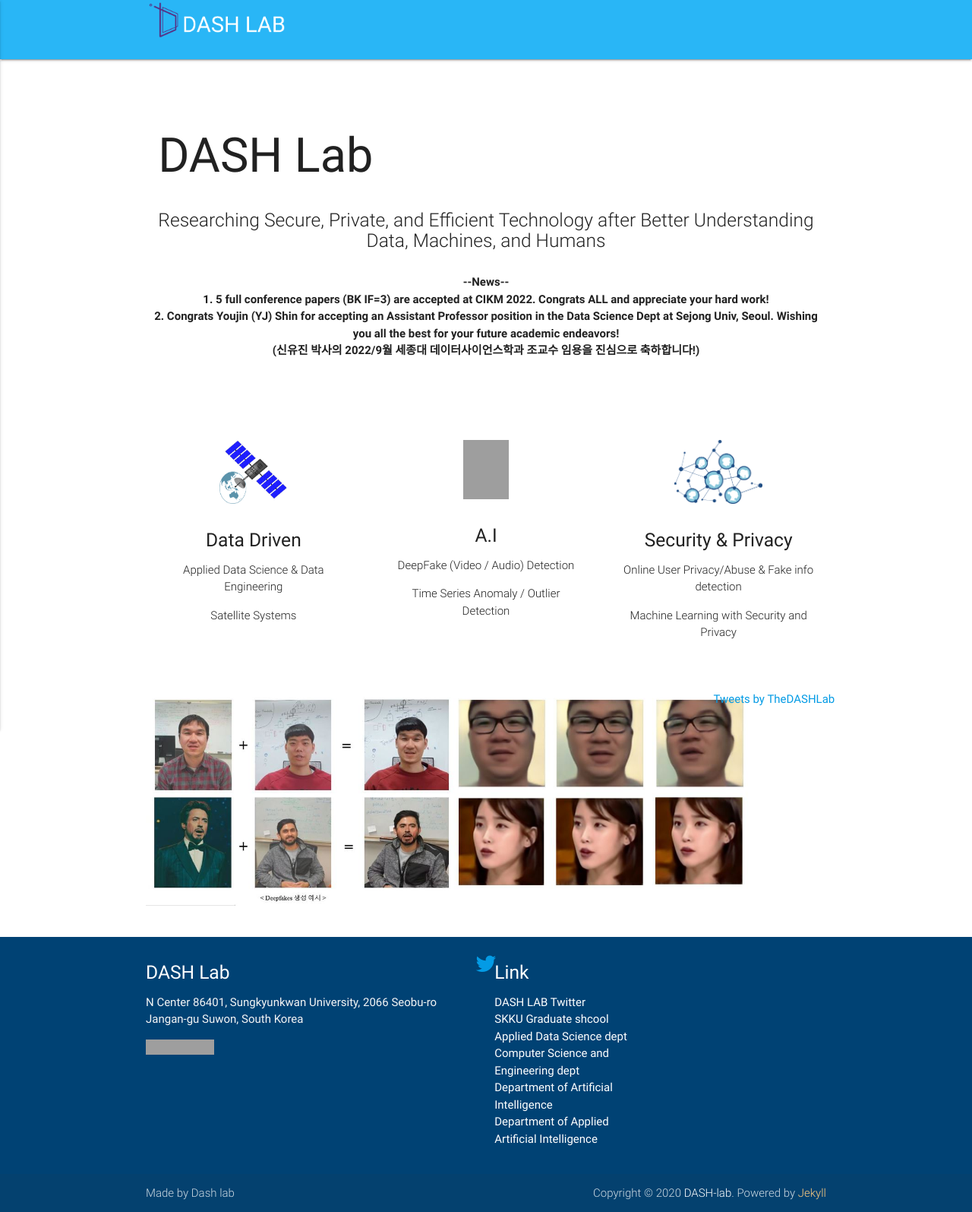
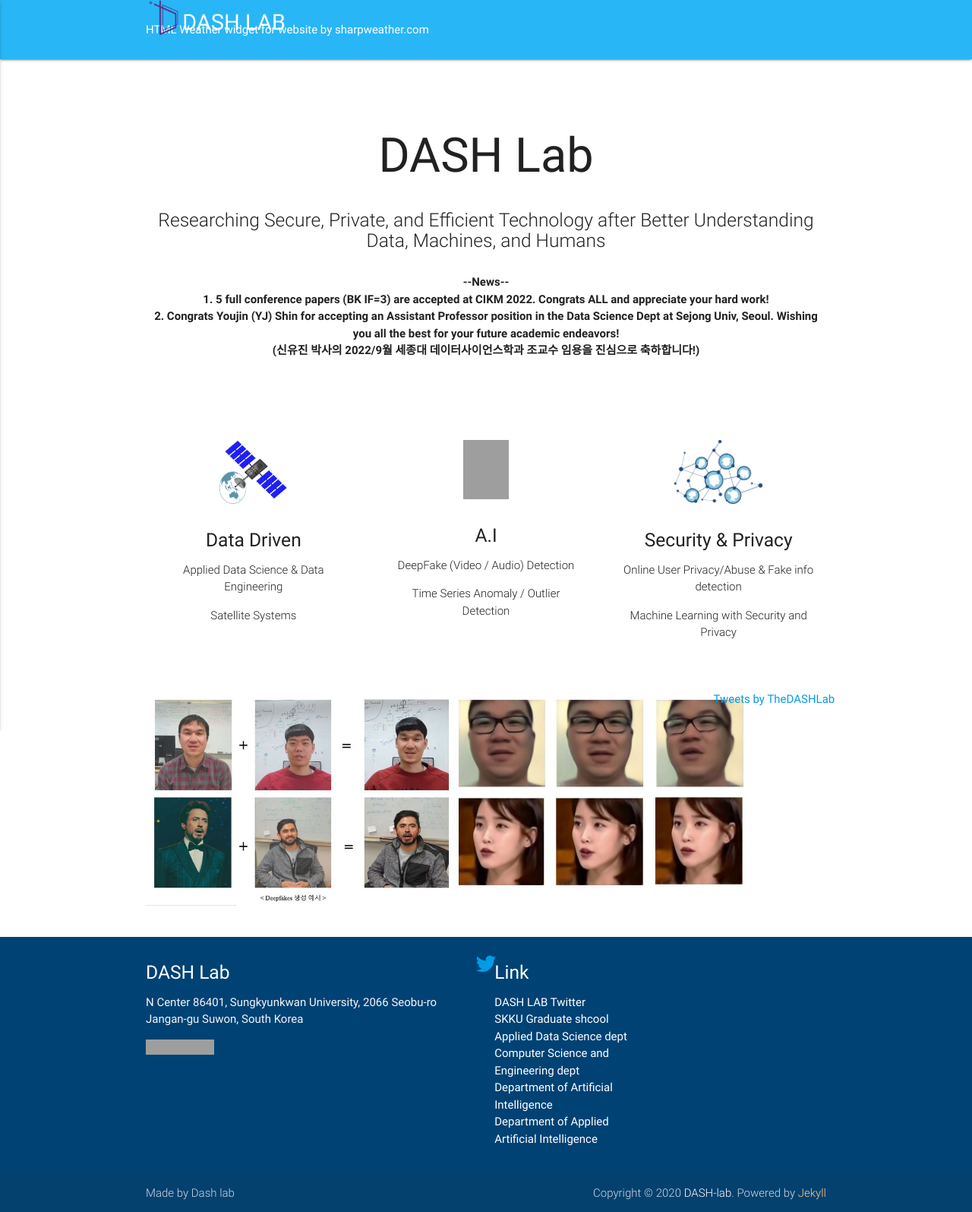
Before and after one commit to Yurim990507/DASH-Lab.github.io, a Jekyll site: the page built from index.md, in a window 1280 px wide. Shown: the whole page at 76% size. Built offline with Jekyll 4.4.1, drawn with Linux system fonts in a browser that asks for light colours; a script that is not in the unit is left out; comment, search, counter and statistics services are not loaded; grey boxes are pictures that could not be loaded.

Commit message:
update logo center

```diff
--- a/_includes/header.html
+++ b/_includes/header.html
@@ -1,7 +1,7 @@
 <nav class="light-blue lighten-1" role="navigation">
     <div class="nav-wrapper container">
         <a id="logo-container" class="brand-logo" href="{{ "/" | relative_url }}">
-            <a style="padding-bottom: 10px;" href="https://dash-lab.github.io/">
+            <a style="margin: 0;  position: absolute;  top: 50%;  -ms-transform: translateY(-50%);  transform: translateY(-50%);" href="https://dash-lab.github.io/">
                 <img width="186" height="50" src="../img/lab_logo_text.png" alt="data" class="image">
             </a>
             <div id="id3c92cc21fa76a" a='{"t":"b","v":"1.2","lang":"en","locs":[873,879],"ssot":"c","sics":"ds","cbkg":"rgba(41,182,246,1)","cfnt":"rgba(255,255,255,1)","ceb":"rgba(41,182,246,1)","cef":"rgba(255,255,255,1)","slmw":167,"slbr":"8","slfs":12}'><a href="https://sharpweather.com/widgets/">HTML Weather widget for website by sharpweather.com</a></div>
```
